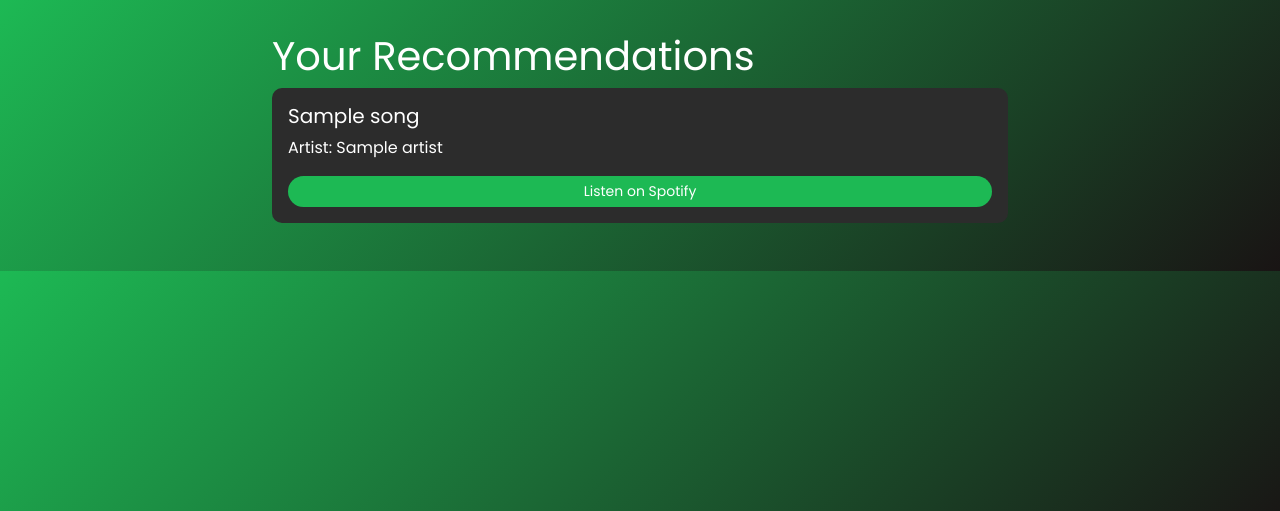
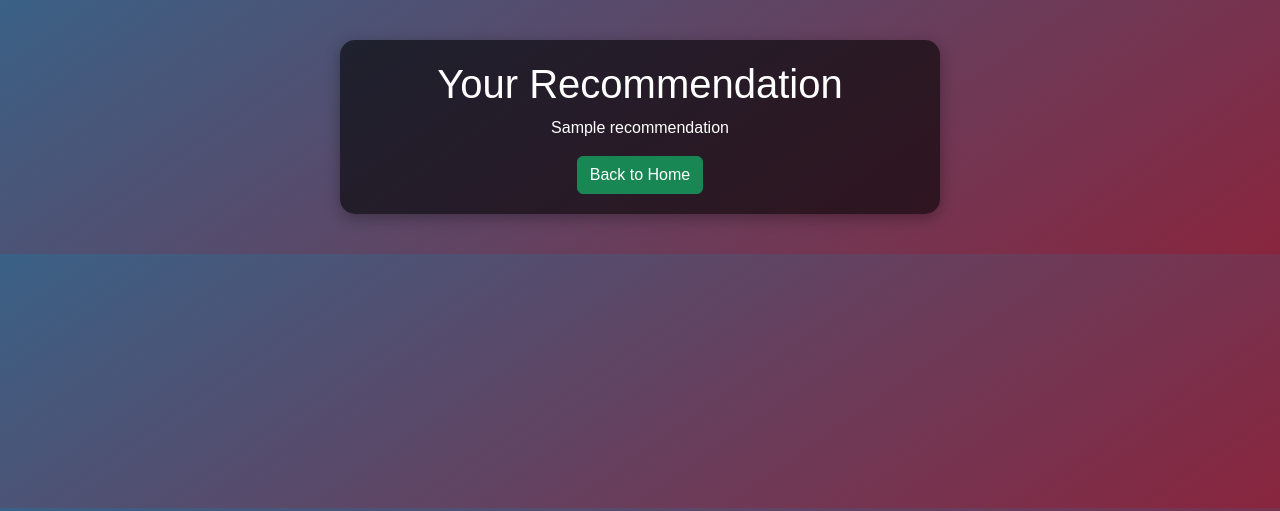
Before and after one commit to prabhatravib/sspotify_recommender_new, a Flask app: template templates/results.html in a window 1280 px wide. Shown: the top 511 px of the page. Run offline with Flask 2, Linux system fonts and the light colour scheme; the template is opened without the code that fills it: most values are stand-ins (such as "Sample title", 1, 10 or a date in 2020).

Commit message:
Update results.html

```diff
--- a/templates/results.html
+++ b/templates/results.html
@@ -3,54 +3,31 @@
 <head>
     <meta charset="UTF-8">
     <meta name="viewport" content="width=device-width, initial-scale=1.0">
-    <title>Results</title>
+    <title>Recommendation</title>
     <link href="https://cdn.jsdelivr.net/npm/bootstrap@5.3.0-alpha1/dist/css/bootstrap.min.css" rel="stylesheet">
-    <link href="https://fonts.googleapis.com/css2?family=Poppins:wght@400;600&display=swap" rel="stylesheet">
     <style>
         body {
             font-family: 'Poppins', sans-serif;
-            background: linear-gradient(135deg, #1DB954, #191414);
-            color: #fff;
+            background: linear-gradient(145deg, #3a6186, #89253e);
+            color: white;
+            text-align: center;
+            padding: 20px;
         }
-        .results-container {
-            margin: 0 auto;
-            max-width: 800px;
-            padding: 2rem;
-        }
-        .card {
-            background: #2C2C2C;
-            border: none;
-            border-radius: 10px;
-            color: #fff;
-            padding: 1rem;
-            margin-bottom: 1rem;
-        }
-        .btn-custom {
-            background-color: #1DB954;
-            border: none;
-            padding: 5px 10px;
-            border-radius: 20px;
-            color: #fff;
-            font-size: 14px;
-            text-decoration: none;
-        }
-        .btn-custom:hover {
-            background-color: #14833B;
+        .recommendation-card {
+            background: rgba(0, 0, 0, 0.6);
+            padding: 20px;
+            border-radius: 15px;
+            margin: 20px auto;
+            max-width: 600px;
+            box-shadow: 0px 4px 15px rgba(0, 0, 0, 0.3);
         }
     </style>
 </head>
 <body>
-    <div class="results-container">
-        <h1>Your Recommendations</h1>
-        <div class="recommendation-list">
-            {% for song in recommendations %}
-            <div class="card">
-                <h5>{{ song.name }}</h5>
-                <p>Artist: {{ song.artist }}</p>
-                <a href="{{ song.spotify_url }}" class="btn btn-custom" target="_blank">Listen on Spotify</a>
-            </div>
-            {% endfor %}
-        </div>
+    <div class="recommendation-card">
+        <h1>Your Recommendation</h1>
+        <p>{{ recommendation }}</p>
+        <a href="/" class="btn btn-success">Back to Home</a>
     </div>
 </body>
 </html>
```
